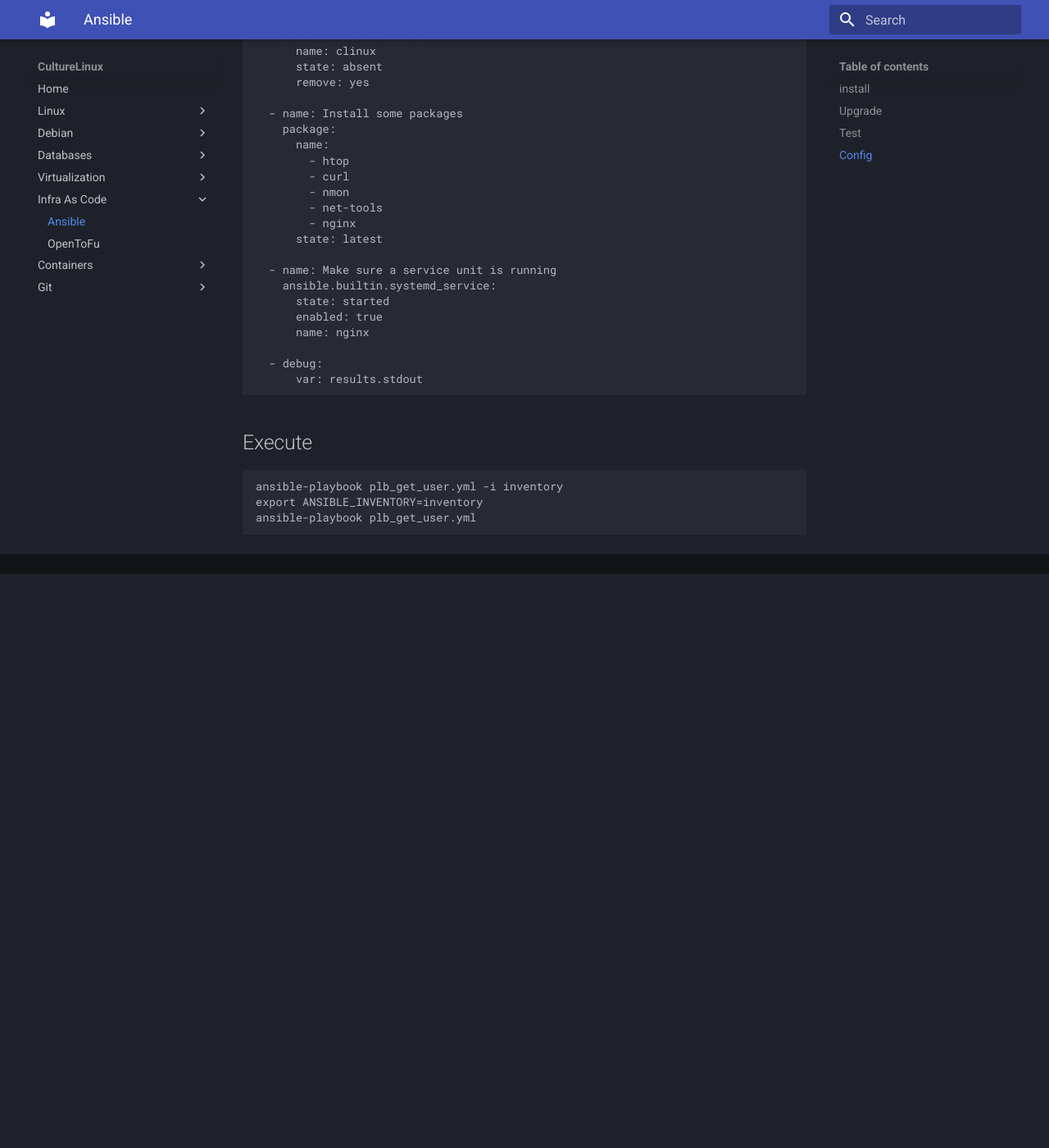
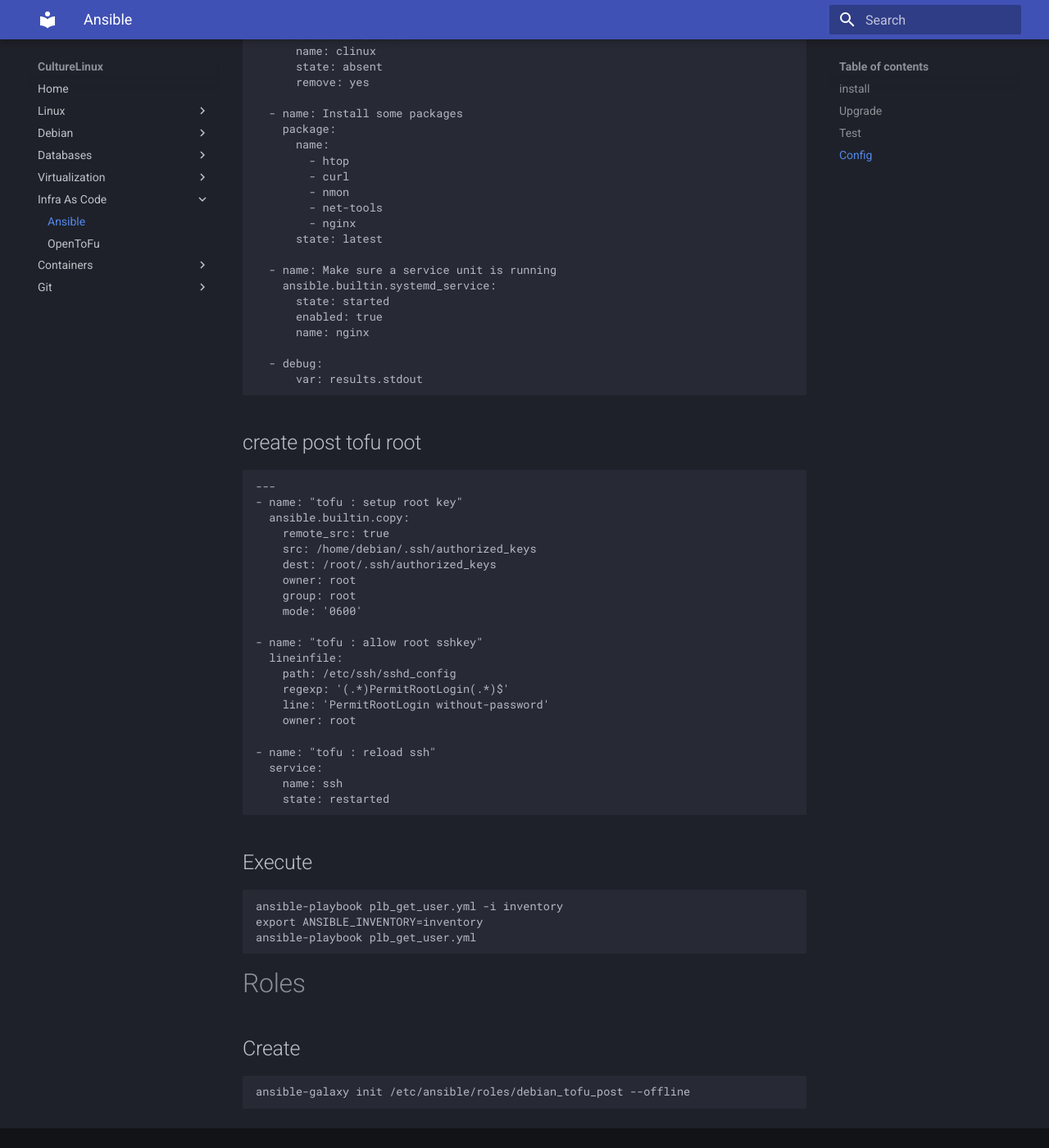
Before and after one commit to cyklodev/culturelinux, an MkDocs documentation site: the page built from docs/iac/ansible.md, in a window 1280 px wide and 1400 px high, scrolled down 1696 px. Shown: the whole window at 82% size. Built offline with MkDocs 1.6.1 and Material for MkDocs 9.7.7, drawn with Linux system fonts in a browser that asks for light colours; before the commit the page ends 2396 px from its top, so only the background shows below that.

````diff
--- a/docs/iac/ansible.md
+++ b/docs/iac/ansible.md
@@ -67,7 +67,37 @@
   - debug:
       var: results.stdout
 ```
+## create post tofu root
+```
+---
+- name: "tofu : setup root key"
+  ansible.builtin.copy:
+    remote_src: true
+    src: /home/debian/.ssh/authorized_keys
+    dest: /root/.ssh/authorized_keys
+    owner: root
+    group: root
+    mode: '0600'
+
+- name: "tofu : allow root sshkey"
+  lineinfile:
+    path: /etc/ssh/sshd_config
+    regexp: '(.*)PermitRootLogin(.*)$'
+    line: 'PermitRootLogin without-password'
+    owner: root
+
+- name: "tofu : reload ssh"
+  service:
+    name: ssh
+    state: restarted
+```
+
 ## Execute
     ansible-playbook plb_get_user.yml -i inventory
     export ANSIBLE_INVENTORY=inventory
     ansible-playbook plb_get_user.yml
+
+
+# Roles
+## Create
+    ansible-galaxy init /etc/ansible/roles/debian_tofu_post --offline
````
Also changed, not shown: other parts of docs/iac/ansible.md (+1 -1 lines), docs/debian/network.md (+1 -1 lines), docs/debian/packages.md (added, +48 -0 lines).
